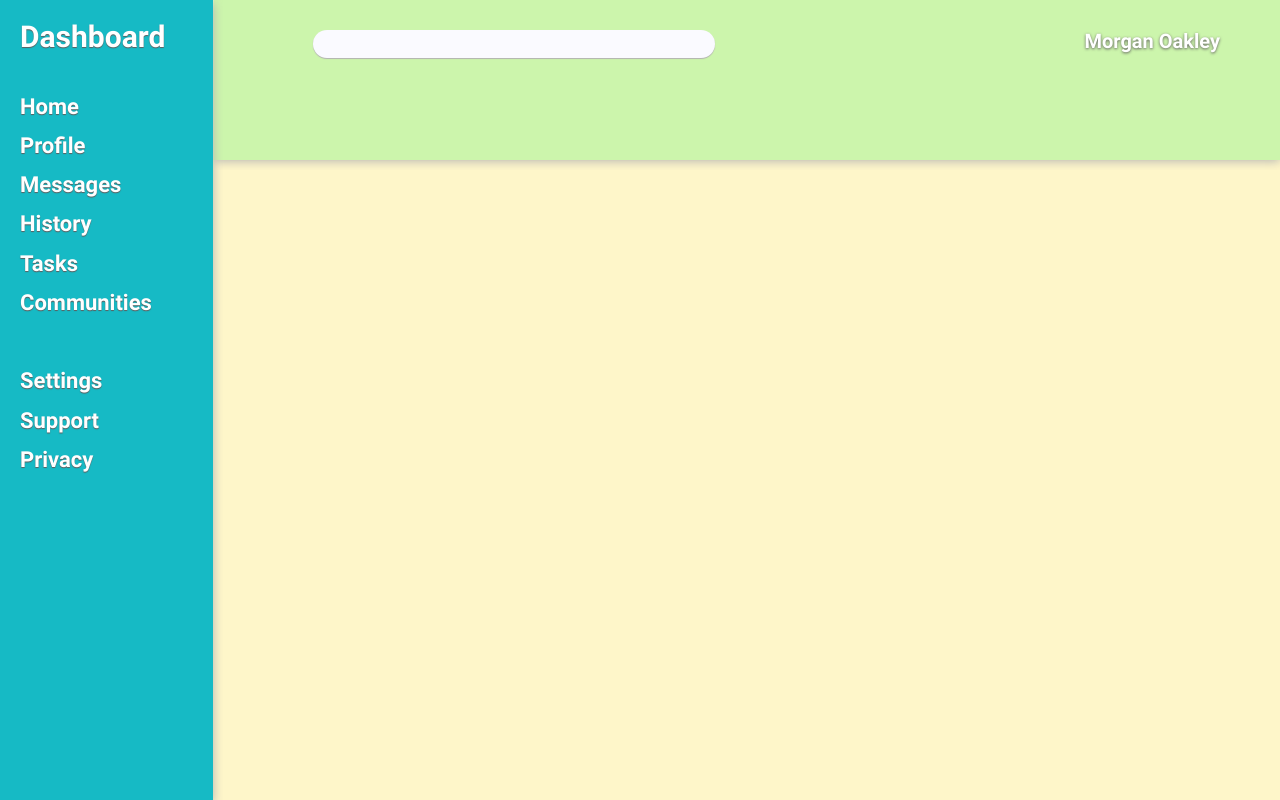
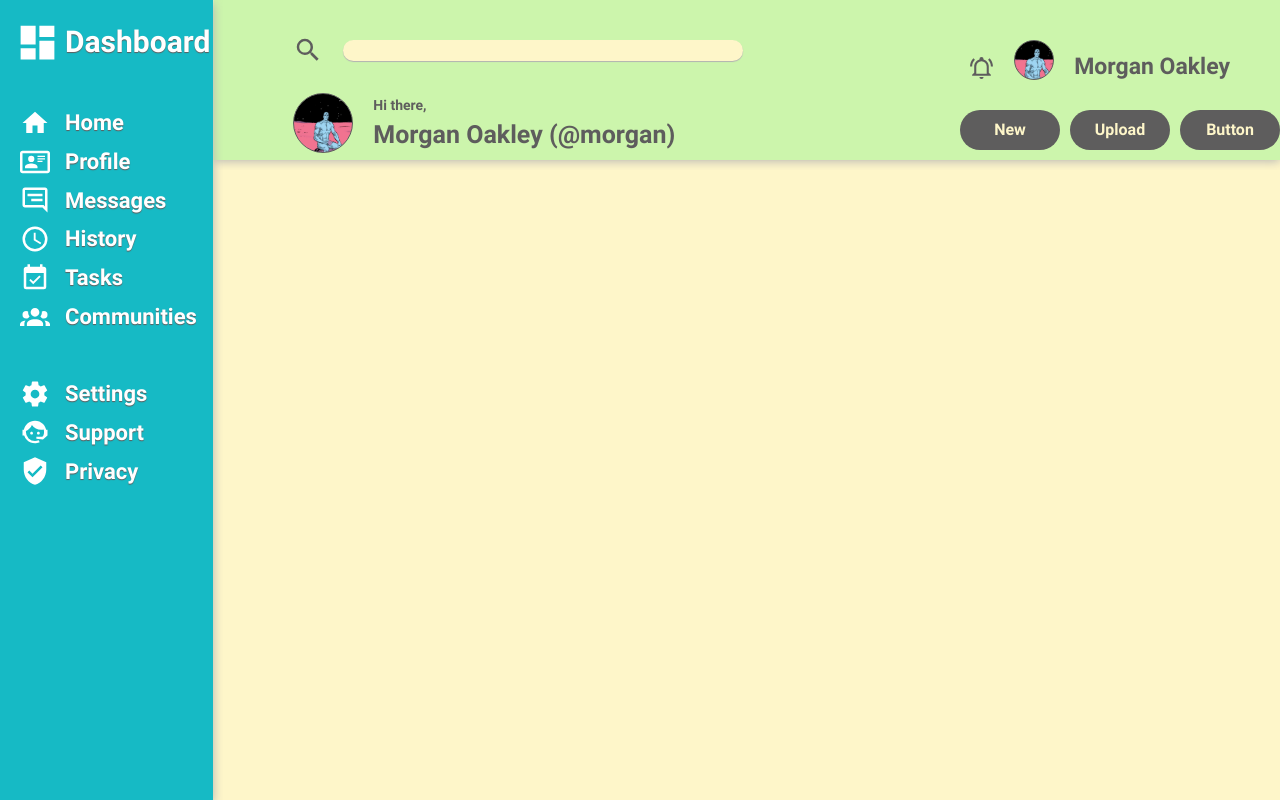
Before and after one commit to berwigpablo/admin-dashboard, a website: page index.html in a window 1280 px wide. Drawn offline with nearby package versions, Linux system fonts and the light colour scheme.

Commit message:
Finish dashboard and header layout and styling

```diff
--- a/index.html
+++ b/index.html
@@ -8,29 +8,75 @@
 </head>
 <body>
     <div class="header">
-        <div class="header-left">
+        <div class="header-top-left">
+            <img src="Icons/Header/magnify.svg" height="30px" width="30px">
             <input type="text" name="search" id="search">
         </div>
-        <div class="header-right">
+        <div class="header-lower-left">
+            <div class="user-information">
+                <div class="user-image"></div>
+                <div class="user-greeting">
+                    <span class="greeting">Hi there,</span>
+                    <span class="user-name">Morgan Oakley (@morgan)</span>
+                </div>
+            </div>
+        </div>
+        <div class="header-top-right">
             <div class="user-info">
-                <p class="name">Morgan Oakley</p>
+                <img src="Icons/Header/bell.svg" height="25px" width="25px">
+                <div class="user-image"></div>
+                <span class="name">Morgan Oakley</span>
             </div>
+        </div>
+        <div class="header-lower-right">
+            <button class="new">New</button>
+            <button class="upload">Upload</button>
+            <button class="share">Button</button>
         </div>
     </div>
     <div class="dashboard">
-        <p class="dash-title">Dashboard</p>
+        <div class="dashboard-start">
+            <img src="Icons/Dashboard/dashboard.svg" height="45px" width="45px"><span class="dash-title">Dashboard</span>
+        </div>
         <div class="dash-start">
-            <p class="dash-item">Home</p>
-            <p class="dash-item">Profile</p>
-            <p class="dash-item">Messages</p>
-            <p class="dash-item">History</p>
-            <p class="dash-item">Tasks</p>
-            <p class="dash-item">Communities</p>
+            <div class="home">
+                <img src="Icons/Dashboard/home.svg" height="30px" width="30px">
+                <span class="dash-item">Home</span>
+            </div>
+            <div class="profile">
+                <img src="Icons/Dashboard/profile.svg" height="30px" width="30px">
+                <span class="dash-item">Profile</span>
+            </div>
+            <div class="messages">
+                <img src="Icons/Dashboard/messages.svg" height="30px" width="30px">
+                <span class="dash-item">Messages</span>
+            </div>
+            <div class="history">
+                <img src="Icons/Dashboard/history.svg" height="30px" width="30px">
+                <span class="dash-item">History</span>
+            </div>
+            <div class="tasks">
+                <img src="Icons/Dashboard/tasks.svg" height="30px" width="30px">
+                <span class="dash-item">Tasks</span>
+            </div>
+            <div class="communities">
+                <img src="Icons/Dashboard/communities.svg" height="30px" width="30px">
+                <span class="dash-item">Communities</span>
+            </div>
         </div>
         <div class="dash-end">
-            <p class="dash-item">Settings</p>
-            <p class="dash-item">Support</p>
-            <p class="dash-item">Privacy</p>
+            <div class="settings">
+                <img src="Icons/Dashboard/settings.svg" height="30px" width="30px">
+                <span class="dash-item">Settings</span>
+            </div>
+            <div class="support">
+                <img src="Icons/Dashboard/support.svg" height="30px" width="30px">
+                <span class="dash-item">Support</span>
+            </div>
+            <div class="privacy">
+                <img src="Icons/Dashboard/privacy.svg" height="30px" width="30px">
+                <span class="dash-item">Privacy</span>
+            </div>
         </div>
     </div>
     <div class="main"></div>
--- a/style.css
+++ b/style.css
@@ -34,36 +34,108 @@ body{
     clip-path: inset(0 0 -10px 0);
     display: grid;
     grid-template-rows: 1fr 1fr;
-    grid-template-columns: 4fr 1fr;
-    color: white;
+    grid-template-columns: 5fr 2fr;
+    color: var(--text-shadow);
 }
 
-.header-left{
-    margin-left: 50px;
-    position: relative;
+.header-top-left{
+    grid-row: 1 / 2;
+    grid-column: 1 / 2;
+    margin-left: 80px;
+    margin-top: 20px;
+    display: flex;
+    justify-content: flex-start;
+    align-items: center;
+    gap: 20px;
 }
 
-.header-right{
-    position: relative;
-    font-size: 20px;
-    text-shadow: 0 1px 3px var(--text-shadow);
+.header-lower-left{
+    grid-row: 2 / 3;
+    grid-column: 1 / 2;
+    margin-left: 80px;
+    margin-top: 13px;
+}
+
+.user-information{
+    display: flex;
+    align-items: center;
+    gap: 20px;
+}
+
+.user-information .user-image{
+    height: 60px;
+    width: 60px;
+}
+
+.user-greeting{
+    display: flex;
+    flex-direction: column;
+    gap: 8px;
+    font-weight: bold;
+}
+
+.greeting{
+    font-size: 14px;
+}
+
+.user-name{
+    font-size: 25px;
+}
+
+.header-top-right{
+    grid-row: 1 / 2;
+    grid-column: 2 / 3;
+    display: flex;
+    justify-content: flex-end;
+}
+
+.header-lower-right{
+    grid-row: 2 / 3;
+    grid-column: 2 / 3;
+    display: grid;
+    grid-template-columns: repeat(3, 1fr);
+    margin-top: 30px;
+    gap: 10px;
+}
+
+.header-lower-right button{
+    background-color: var(--dashboard-color);
+    border: none;
+    width: 100px;
+    height: 40px;
+    border-radius: 40px;
+    background-color: var(--text-shadow);
+    color: var(--main-color);
+    text-shadow: var(--text-shadow);
 }
 
 .user-info{
-    position: absolute;
-    right: 60px;
-    top: 30px;
+    margin-top: 30px;
+    margin-right: 50px;
+    display: flex;
+    justify-content: flex-start;
+    align-items: flex-end;
+    gap: 20px;
+    font-size: 23px;
+}
+
+.user-image{
+    height: 40px;
+    width: 40px;
+    border: 1px solid var(--text-shadow);
+    border-radius: 100px;
+    background-image: url(Images/dr-manhattan.jpg);
+    background-size: cover;
+    background-position: center;
+    background-size: 200px;
 }
 
 #search{
-    width: 50%;
+    width: 60%;
     height: 35%;
-    position: absolute;
-    top: 30px;
-    left: 50px;
     border: none;
     border-radius: 40px;
-    background-color: var(--light-blue);
+    background-color: var(--main-color);
     box-shadow: 0 1px 1px var(--grey-shadow);
 }
 
@@ -86,10 +158,23 @@ body{
     text-shadow: 0 1px 1px var(--text-shadow);
 }
 
+.dashboard-start{
+    margin-top: 20px;
+    margin-left: 15px;
+    gap: 5px !important;
+}
+
+.dashboard-start, .dash-start > *, .dash-end > *{
+    display: flex;
+    justify-items: center;
+    align-items: center;
+    gap: 15px;
+}
+
 .dash-title{
-    margin-top: 20px;
     font-size: 30px;
     grid-row: 1 / 2;
+
 }
 
 .dash-start{
```
Also changed, not shown: Icons/Dashboard/communities.svg (added), Icons/Dashboard/dashboard.svg (added), Icons/Dashboard/history.svg (added), Icons/Dashboard/home.svg (added), Icons/Dashboard/messages.svg (added), Icons/Dashboard/privacy.svg (added), Icons/Dashboard/profile.svg (added), Icons/Dashboard/settings.svg (added), Icons/Dashboard/support.svg (added), Icons/Dashboard/tasks.svg (added), Icons/Header/bell.svg (added), Icons/Header/magnify.svg (added), Icons/Main/eye.svg (added), Icons/Main/share.svg (added), 2 more files.
